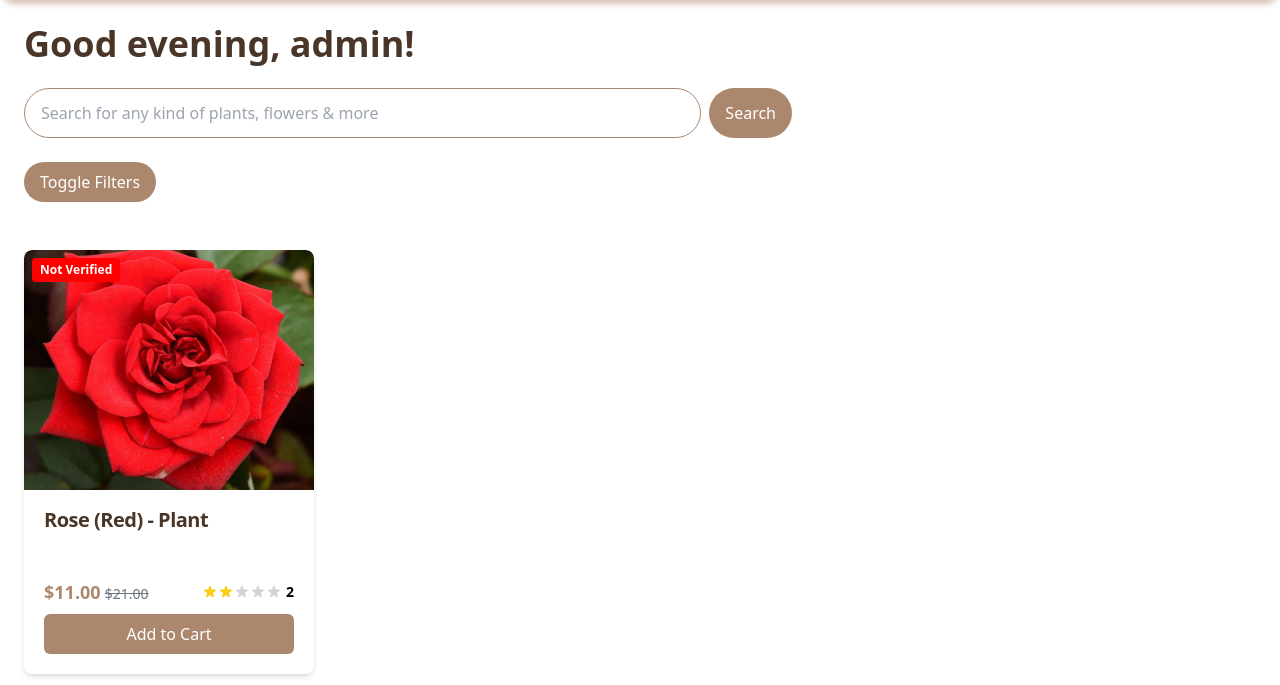
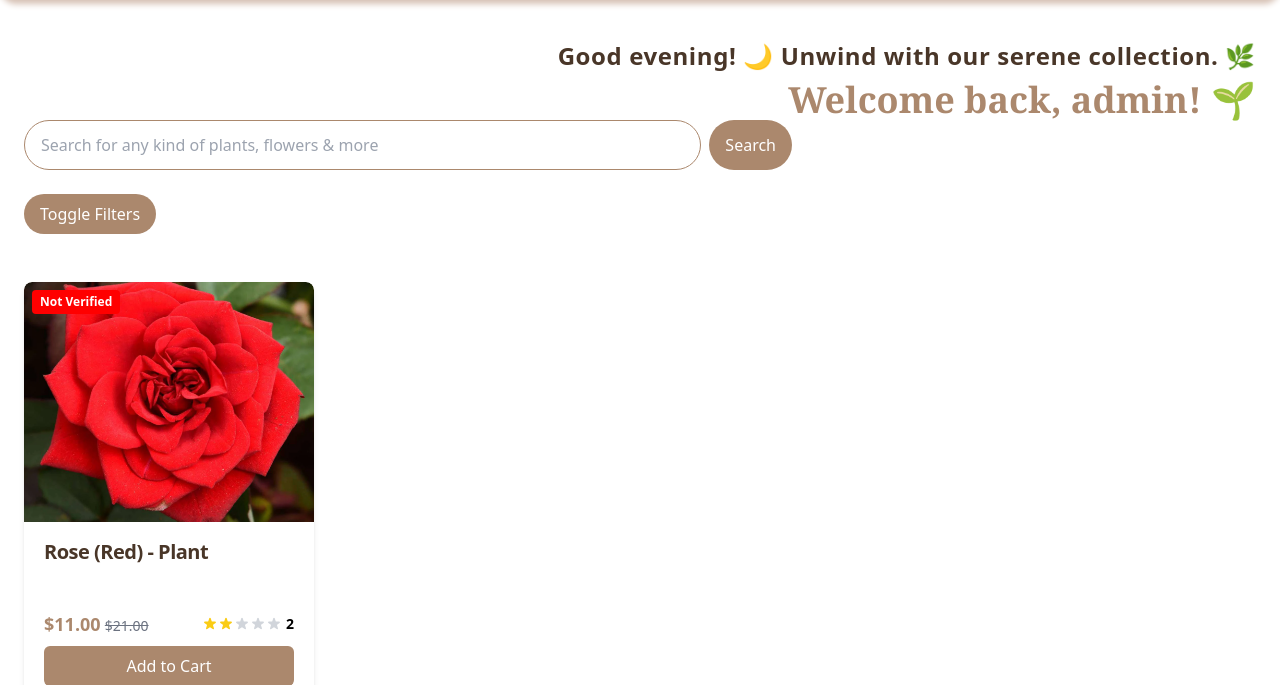
Before and after one commit to vidushichauhan/EcoWave_Team_Project, a Django app: page /shop/ in a window 1280 px wide. Shown: the part 80-765 px from the top of the page. Run offline with Django 4.2, Linux system fonts and the light colour scheme; a user stored in the database is signed in; data comes from the database, SQL or seed files in the repository; parts of the project's set-up code (start-up, migrations or seed data) failed here and were passed over; some libraries are stand-ins or nearby versions.

Commit message:
Home Page changes greetings

```diff
--- a/Shop/templates/Shop/home.html
+++ b/Shop/templates/Shop/home.html
@@ -1,6 +1,15 @@
 {% extends 'Shop/base.html' %}
 {% block title %}Ecowave | Dashboard {% endblock %}
 <style>
+    .text-right h1 {
+        font-family: 'Poppins', sans-serif;
+        text-shadow: 2px 2px #E4E0E1;
+    }
+
+    .text-right p {
+        font-family: 'Roboto', sans-serif;
+        font-style: italic;
+    }
     .hidden {
         display: none;
     }
@@ -26,7 +35,6 @@
             opacity: 0;
         }
     }
-
     .slide-in {
         animation: slideIn 0.5s forwards;
     }
@@ -39,7 +47,14 @@
 {% block content %}
 <div class="container mx-auto px-6">
     <!-- Greeting Message -->
-    <h1 class="text-4xl font-bold text-[#493628] mb-6 mt-6">{{ greeting }}, {{ user_name }}!</h1>
+    <div class="text-right mt-10">
+    <h1 class="text-2xl font-bold text-[#493628] tracking-wide">
+        {{ greeting }} 🌿
+    </h1>
+    <p class="text-4xl font-extrabold text-[#AB886D] font-serif mt-2">
+        Welcome back, {{ user_name }}! 🌱
+    </p>
+</div>
 
     <!-- Search Bar -->
     <div class="relative mb-6">
--- a/Shop/templates/Shop/product-detail.html
+++ b/Shop/templates/Shop/product-detail.html
@@ -31,7 +31,7 @@
         <div class="flex flex-col space-y-6">
             <h1 class="text-4xl font-bold text-[#493628]">{{ product.name }}</h1>
             {% if product.verified %}
-            <span class="inline-block bg-green-500 text-white text-xs font-semibold rounded-full px-3 py-1 ">
+            <span class="inline-block bg-green-500 text-white text-xs font-semibold rounded-full px-3 py-1 w-20 ">
                 Verified
             </span>
             {% else %}
--- a/Shop/views.py
+++ b/Shop/views.py
@@ -29,36 +29,33 @@ def home(request):
     sort_by = request.GET.get('sort_by', '')
 
     ### Initial Product Query
-
     products = Product.objects.filter(expiry_date__gte=datetime.now(), in_stock=True)
 
     ### Greeting Message based on time
     timezone = pytz.timezone('America/New_York')
-    current_hour = datetime.now(timezone).hour
+    current_datetime = datetime.now(timezone)  # Ensure timezone is set
+    current_hour = current_datetime.hour  # Extract the hour
+
     if current_hour < 12:
-        greeting = "Good morning"
+        greeting = "Good morning! 🌞 Start your day with some green vibes!"
     elif 12 <= current_hour < 18:
-        greeting = "Good afternoon"
+        greeting = "Good afternoon! 🌿 Let's grow something beautiful."
     else:
-        greeting = "Good evening"
+        greeting = "Good evening! 🌙 Unwind with our serene collection."
 
     ### User Name
     user_name = request.user.first_name
 
     ### Handling Search History
-    # Retrieves the search history from cookies and splits it into a list.
     search_history = request.COOKIES.get('search_history', '')
     search_history = search_history.split(',') if search_history else []
 
     ### Filtering Products Based on Query
     if query:
         products = products.filter(name__icontains=query)
-        # Store the search query in cookies
         if query not in search_history:
             search_history.append(query)
-            search_history_cookie = ','.join(search_history)
-        else:
-            search_history_cookie = ','.join(search_history)
+        search_history_cookie = ','.join(search_history)
 
     ### Filtering Products Based on Price and Rating
     if min_price:
@@ -75,7 +72,6 @@ def home(request):
         products = products.order_by('expiry')
     elif sort_by == 'expiry_desc':
         products = products.order_by('-expiry')
-
 
     response = render(request, 'Shop/home.html', {
         'products': products,
```
